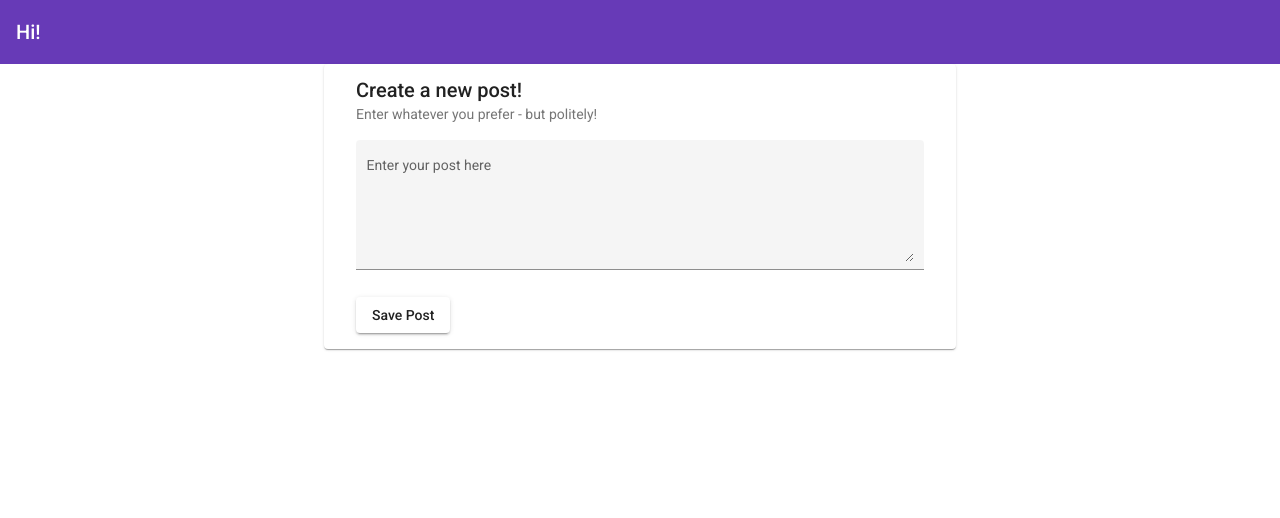
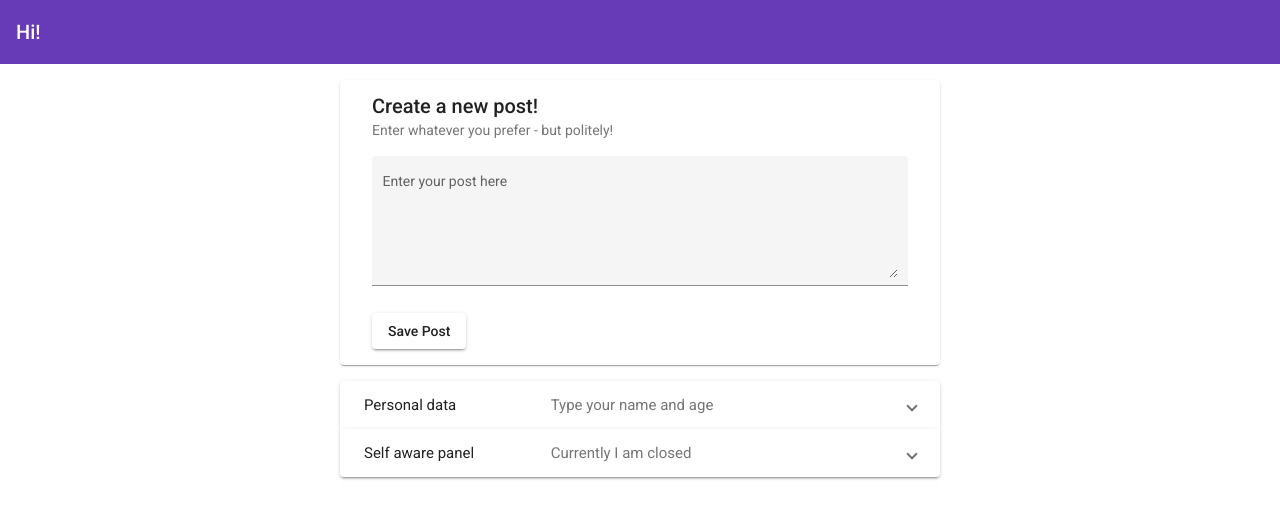
Before and after one commit to Kirren/mean-template, an Angular app in the folder client/: page / in a window 1280 px wide. Shown: the top 518 px of the page. Built offline with nearby package versions, Linux system fonts and the light colour scheme.

Commit message:
Set up dummy post list component

```diff
--- a/client/src/app/app.component.html
+++ b/client/src/app/app.component.html
@@ -1,4 +1,6 @@
 <app-header></app-header>
 <main>
   <app-post-create></app-post-create>
+
+  <app-post-list></app-post-list>
 </main>
--- a/client/src/app/app.component.scss
+++ b/client/src/app/app.component.scss
@@ -0,0 +1,5 @@
+main {
+  max-width: 600px;
+  width: 100%;
+  margin: auto;
+}
--- a/client/src/app/app.module.ts
+++ b/client/src/app/app.module.ts
@@ -13,12 +13,15 @@ import { MatInputModule } from '@base/node_modules/@angular/material/input';
 import { MatCardModule } from '@base/node_modules/@angular/material/card';
 import { HeaderComponent } from '@components/header/header.component';
 import { MatToolbarModule } from '@base/node_modules/@angular/material/toolbar';
+import { PostListComponent } from './components/post-list/post-list.component';
+import { MatExpansionModule } from '@base/node_modules/@angular/material/expansion';
 
 @NgModule({
   declarations: [
     AppComponent,
     PostCreateComponent,
     HeaderComponent,
+    PostListComponent
   ],
   imports: [
     BrowserModule,
@@ -29,7 +32,8 @@ import { MatToolbarModule } from '@base/node_modules/@angular/material/toolbar';
     MatButtonModule,
     MatInputModule,
     MatCardModule,
-    MatToolbarModule
+    MatToolbarModule,
+    MatExpansionModule
   ],
   providers: [],
   bootstrap: [AppComponent]
--- a/client/src/app/components/post-create/post-create.component.scss
+++ b/client/src/app/components/post-create/post-create.component.scss
@@ -1,12 +1,14 @@
-.mat-card {
-  margin: auto;
-  width: 600px;
+:host {
+  margin: 1rem auto;
+  display: block;
 
-  .mat-form-field {
-    width: 100%;
-  }
+  .mat-card {
+    .mat-form-field {
+      width: 100%;
+    }
 
-  .mat-card-content, .mat-card-footer-text {
-    margin: 0 16px;
+    .mat-card-content, .mat-card-footer-text {
+      margin: 0 1rem;
+    }
   }
 }
--- /dev/null
+++ b/client/src/app/components/post-list/post-list.component.html
@@ -0,0 +1,34 @@
+<mat-accordion>
+  <mat-expansion-panel>
+    <mat-expansion-panel-header>
+      <mat-panel-title>
+        Personal data
+      </mat-panel-title>
+      <mat-panel-description>
+        Type your name and age
+      </mat-panel-description>
+    </mat-expansion-panel-header>
+
+    <mat-form-field>
+      <mat-label>First name</mat-label>
+      <input matInput>
+    </mat-form-field>
+
+    <mat-form-field>
+      <mat-label>Age</mat-label>
+      <input matInput type="number" min="1">
+    </mat-form-field>
+  </mat-expansion-panel>
+  <mat-expansion-panel (opened)="panelOpenState = true"
+                       (closed)="panelOpenState = false">
+    <mat-expansion-panel-header>
+      <mat-panel-title>
+        Self aware panel
+      </mat-panel-title>
+      <mat-panel-description>
+        Currently I am {{panelOpenState ? 'open' : 'closed'}}
+      </mat-panel-description>
+    </mat-expansion-panel-header>
+    <p>I'm visible because I am open</p>
+  </mat-expansion-panel>
+</mat-accordion>
--- /dev/null
+++ b/client/src/app/components/post-list/post-list.component.scss
@@ -0,0 +1,3 @@
+:host {
+  margin: 1rem auto;
+}
--- /dev/null
+++ b/client/src/app/components/post-list/post-list.component.ts
@@ -0,0 +1,15 @@
+import { Component, OnInit } from '@angular/core';
+
+@Component({
+  selector: 'app-post-list',
+  templateUrl: './post-list.component.html',
+  styleUrls: ['./post-list.component.scss']
+})
+export class PostListComponent implements OnInit {
+
+  constructor() { }
+
+  ngOnInit(): void {
+  }
+
+}
```
Also changed, not shown: 1 other file (tests, documents, lock files or other folders).
